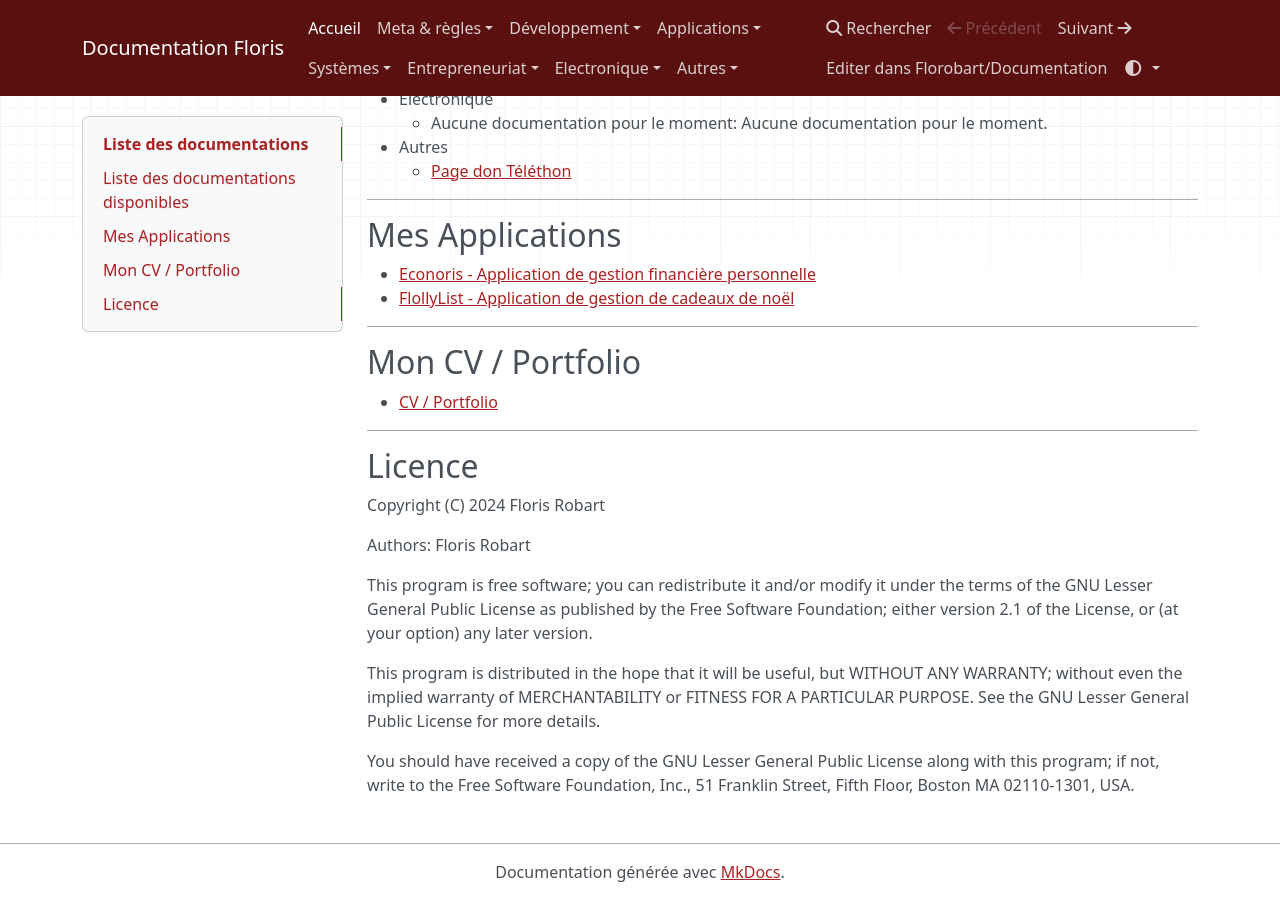
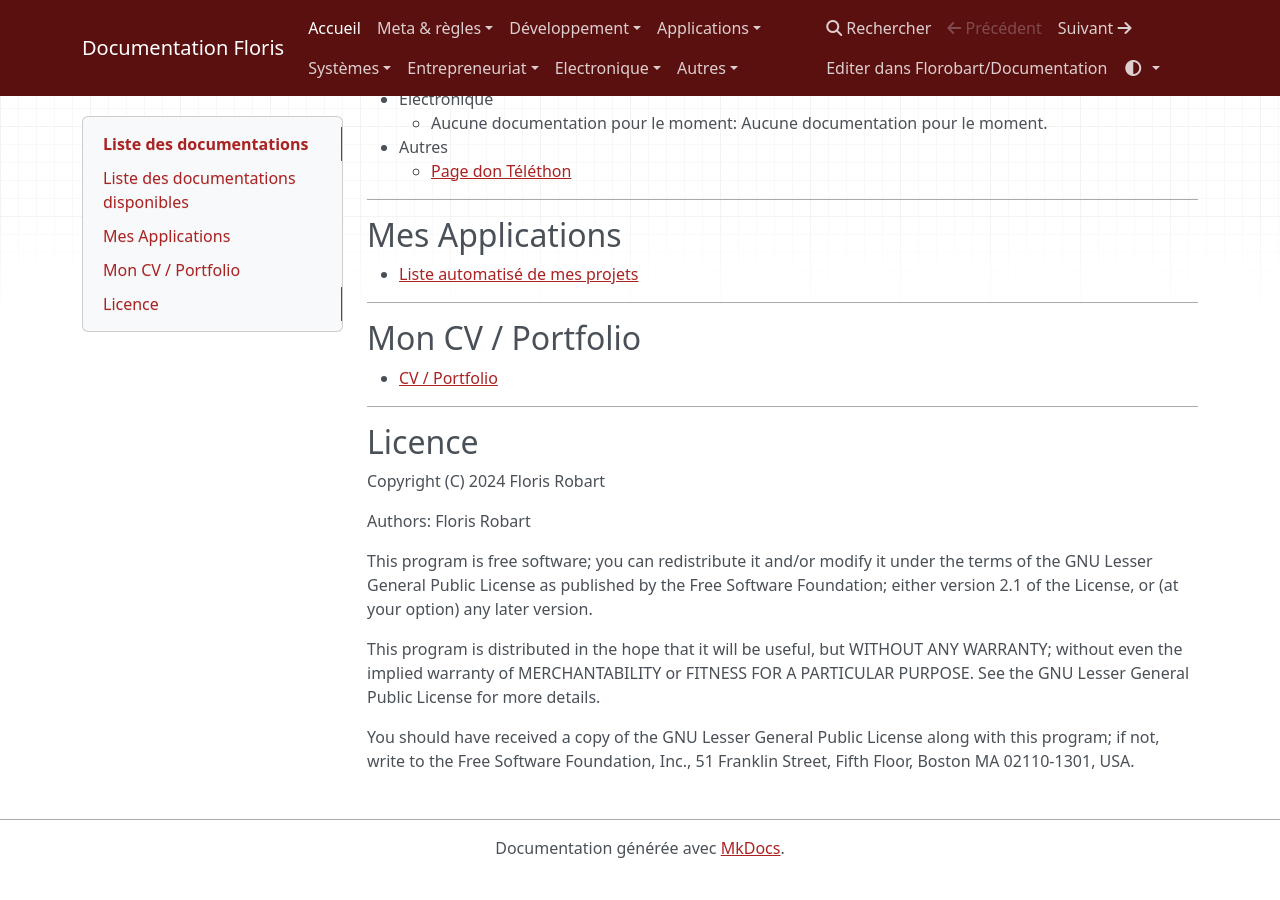
Before and after one commit to FloRobart/Documentations, an MkDocs documentation site: the page built from docs/index.md, in a window 1280 px wide and 900 px high, scrolled down 1478 px. Built offline with MkDocs 1.6.1, drawn with Linux system fonts in a browser that asks for light colours; nearby versions of some CDN libraries; after the commit the page ends 2354 px from its top, so only the background shows below that.

Commit message:
fix(Project link): Update projects link

```diff
--- a/docs/index.md
+++ b/docs/index.md
@@ -71,8 +71,7 @@
 
 ## Mes Applications
 
-- [Econoris - Application de gestion financière personnelle](https://econoris.florobart.fr)
-- [FlollyList - Application de gestion de cadeaux de noël](https://flollylist.florobart.fr)
+- [Liste automatisé de mes projets](https://flower-garden.florobart.fr)
 
 ****
 
```
